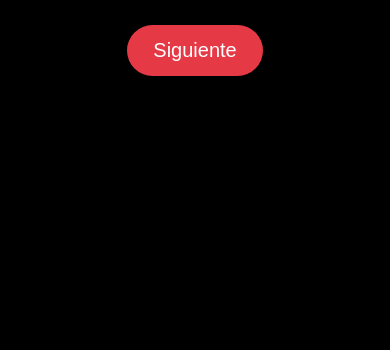
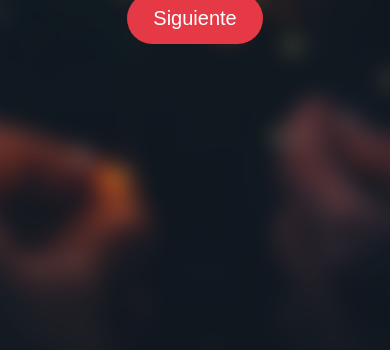
Before and after one commit to NestorSandoval/carta-jukeiri, a plain HTML site: page index.html in a window 390 px wide. Shown: the part 494-844 px from the top of the page. Drawn offline with Linux system fonts and the light colour scheme.

Commit message:
estilos modificados

```diff
--- a/index.html
+++ b/index.html
@@ -14,6 +14,9 @@
   <body>
     <div class="year-carousel" id="carousel">
          <div class="slide active">
+        <p>Unos pequeños recuerdos, pero cada uno de ellos tiene un significado especial para mí. Espero y te guste amor ❤️</p>
+      </div>
+      <div class="slide">
         <img src="images/image30.jpeg" />
         <p>Aqui me traias cargando en un juego como toda una cabellorosa</p>
       </div>
@@ -96,14 +99,22 @@
   ></video>
   <p>Y un video que me gusta mucho ver, que estas flores te las di con todo mi amor</p>
 </div>
+
+<div>
+     <button class="next-btn" id="prev" style="display: none;">Anterior</button>
 <button class="next-btn" id="next">Siguiente</button>
 </div>
+
+
+    </div>
+
+
 
     <div class="final-step" id="finalStep">
       <button class="open-letter-btn" id="openLetter">💌 Ábrelo</button>
     </div>
 
-  <h1>¡Feliz Año Nuevo y Por Mas Momentos Juntos Amor! ❤️</h1>
+  <h1>¡Feliz Año Nuevo y Por Mas Momentos Juntos Amor!</h1>
     <div class="contenedor">
         <div class="envoltura-sobre">
             <div class="sobre">
@@ -147,9 +158,9 @@
         </div>
 
    <script>
-      /* Carrusel */
   const slides = document.querySelectorAll(".slide");
   const nextBtn = document.getElementById("next");
+  const prevBtn = document.getElementById("prev");
   const carousel = document.getElementById("carousel");
   const finalStep = document.getElementById("finalStep");
   const openLetter = document.getElementById("openLetter");
@@ -157,11 +168,18 @@
 
   let index = 0;
 
+  function updateButtons() {
+    // Botón Anterior solo desde la segunda slide
+    prevBtn.style.display = index === 0 ? "none" : "inline-block";
+  }
+
   nextBtn.onclick = () => {
     slides[index].classList.remove("active");
     index++;
+
     if (index < slides.length) {
       slides[index].classList.add("active");
+      updateButtons();
     } else {
       carousel.style.opacity = "0";
       setTimeout(() => {
@@ -171,6 +189,13 @@
     }
   };
 
+  prevBtn.onclick = () => {
+    slides[index].classList.remove("active");
+    index--;
+    slides[index].classList.add("active");
+    updateButtons();
+  };
+
   openLetter.onclick = () => {
     finalStep.style.opacity = "0";
     setTimeout(() => {
@@ -178,7 +203,10 @@
       main.classList.add("show");
     }, 600);
   };
+
+  updateButtons();
 </script>
+
 
     <script src="script_v2.js"></script>
   </body>
--- a/style.css
+++ b/style.css
@@ -229,7 +229,7 @@ body {
 
 /*Vista celular*/
 
-@media screen and (max-width: 400px) {
+@media screen and (max-width: 460px) {
   .contenedor {
     width: 300px;
   }
@@ -243,6 +243,19 @@ body {
     border-top: 150px solid var(--solapa-sobre);
     border-right: 150px solid transparent;
     border-left: 150px solid transparent;
+  }
+
+  .year-carousel {
+    position: fixed;
+    inset: 0;
+    background-image: url("images/portada-año-jukeiri.jpg");
+    color: white;
+    display: flex;
+    flex-direction: column;
+    align-items: center;
+    justify-content: center;
+    z-index: 10;
+    transition: opacity 0.8s;
   }
 }
 
@@ -263,7 +276,10 @@ body {
 .year-carousel {
   position: fixed;
   inset: 0;
-  background: #000;
+  background-image: url("images/portada-año-jukeiri.jpg");
+  background-repeat: no-repeat;
+  background-position: center;
+  background-size: cover; /* clave */
   color: white;
   display: flex;
   flex-direction: column;
@@ -271,6 +287,18 @@ body {
   justify-content: center;
   z-index: 10;
   transition: opacity 0.8s;
+}
+
+.year-carousel::before {
+  content: "";
+  position: absolute;
+  inset: 0;
+  background-image: inherit;
+  background-size: inherit;
+  background-position: inherit;
+  filter: blur(10px) brightness(0.75);
+  transform: scale(1.1); /* evita bordes blancos */
+  z-index: -1;
 }
 
 .slide {
```
Also changed, not shown: images/portada-año-jukeiri.jpg (added). Lines whose indentation alone changed are shown as unchanged.
